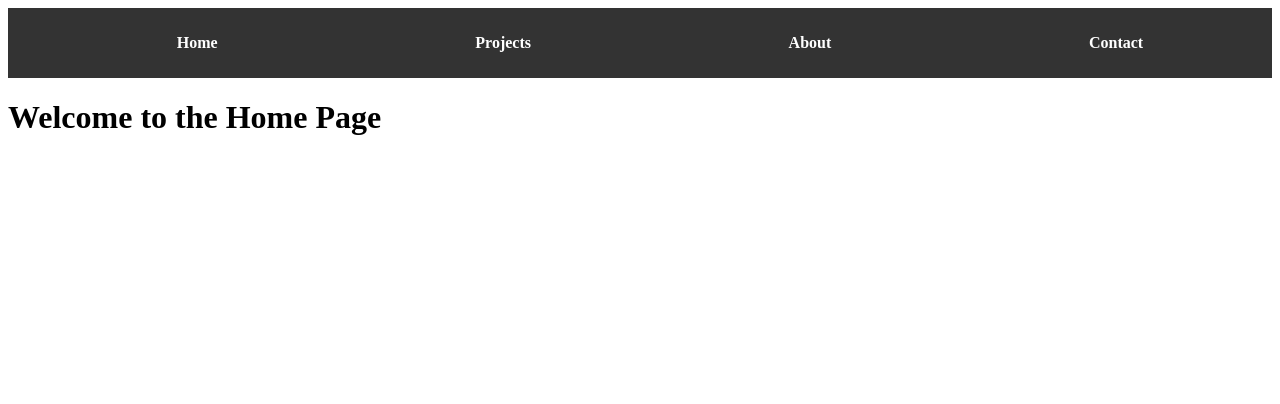
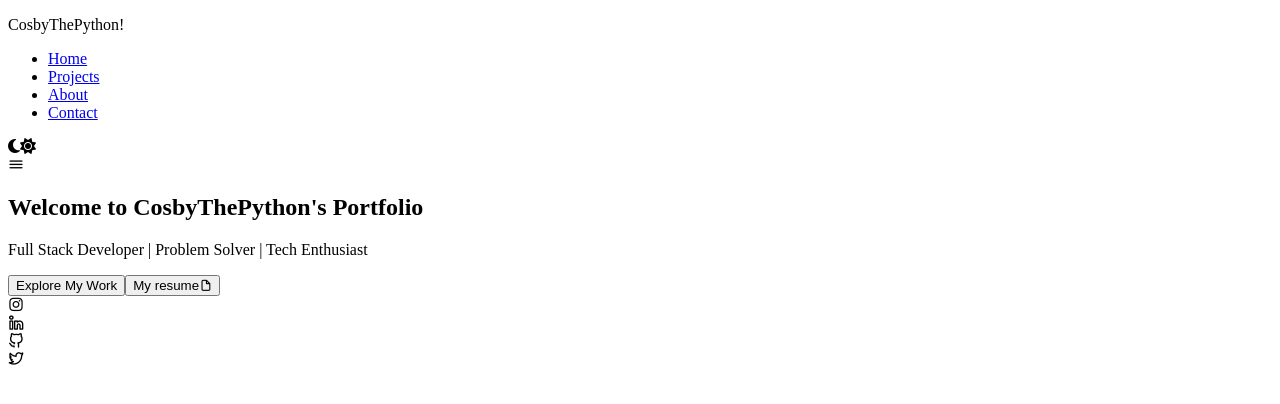
Before and after one commit to Pcosby5/react_journey, a React (Create React App) app in the folder cosby-the-python-portfolio/: page / in a window 1280 px wide. Shown: the top 404 px of the page. Built offline with nearby package versions, Linux system fonts and the light colour scheme.

Commit message:
created a hero section using hero.js and added some icons and fonts

```diff
--- a/cosby-the-python-portfolio/public/index.html
+++ b/cosby-the-python-portfolio/public/index.html
@@ -1,43 +1,24 @@
 <!DOCTYPE html>
 <html lang="en">
+
 <head>
   <meta charset="utf-8" />
-
   <meta name="viewport" content="width=device-width, initial-scale=1" />
   <meta name="theme-color" content="#000000" />
-    <meta
-      name="description"
-      content="Web site created using create-react-app"
-    />
+  <meta name="description" content="Web site created using create-react-app" />
 
-    <!--
-      manifest.json provides metadata used when your web app is installed on a
-      user's mobile device or desktop. See https://developers.google.com/web/fundamentals/web-app-manifest/
-    -->
+  <!-- Font Awesome for other icons -->
+  <link rel="stylesheet" href="https://cdnjs.cloudflare.com/ajax/libs/font-awesome/6.4.2/css/all.min.css">
 
-    <!--
-      Notice the use of %PUBLIC_URL% in the tags above.
-      It will be replaced with the URL of the `public` folder during the build.
-      Only files inside the `public` folder can be referenced from the HTML.
+  <!-- Unicons for custom icons -->
+  <link href="https://cdn.jsdelivr.net/npm/@iconscout/unicons@4.0.8/css/line.min.css" rel="stylesheet">
 
-      Unlike "/favicon.ico" or "favicon.ico", "%PUBLIC_URL%/favicon.ico" will
-      work correctly both with client-side routing and a non-root public URL.
-      Learn how to configure a non-root public URL by running `npm run build`.
-    -->
   <title>React App</title>
 </head>
+
 <body>
   <noscript>You need to enable JavaScript to run this app.</noscript>
   <div id="root"></div>
-    <!--
-      This HTML file is a template.
-      If you open it directly in the browser, you will see an empty page.
+</body>
 
-      You can add webfonts, meta tags, or analytics to this file.
-      The build step will place the bundled scripts into the <body> tag.
-
-      To begin the development, run `npm start` or `yarn start`.
-      To create a production bundle, use `npm run build` or `yarn build`.
-    -->
-  </body>
 </html>
--- a/cosby-the-python-portfolio/src/components/Header.css
+++ b/cosby-the-python-portfolio/src/components/Header.css
@@ -1,4 +1,4 @@
-header {
+/* header {
     background-color: #333;
     padding: 10px 0;
 }
@@ -21,4 +21,4 @@ nav ul li a {
 
 nav ul li a:hover {
     color: #ddd;
-}
+} */
--- a/cosby-the-python-portfolio/src/components/Header.js
+++ b/cosby-the-python-portfolio/src/components/Header.js
@@ -5,20 +5,35 @@ function Header() {
   return (
     <header>
       <nav>
-        <ul>
+        <div className='nav_logo'>
+            <p>CosbyThePython!</p>
+        </div>
+        <ul className='nav_menu_list'>
           <li>
-            <Link to="/">Home</Link>
+            <Link to="/" className='nav_list'>Home</Link>
           </li>
           <li>
-            <Link to="/projects">Projects</Link>
+            <Link to="/projects" className='nav_list'>Projects</Link>
           </li>
           <li>
-            <Link to="/about">About</Link>
+            <Link to="/about" className='nav_list'>About</Link>
           </li>
           <li>
-            <Link to="/contact">Contact</Link>
+            <Link to="/contact" className='nav_list'>Contact</Link>
           </li>
         </ul>
+
+        {/* dark mode */}
+        <div className="mode">
+            <div className="moon-sun" id="toggle-switch">
+                <i className="fa fa-moon" id="moon"></i>
+                <i className="fa fa-sun" id="sun"></i>
+            </div>
+        </div>
+
+        <div className='nav-menu-btn'>
+            <i className='uil uil-bars' ></i>
+        </div>
       </nav>
     </header>
   );
--- /dev/null
+++ b/cosby-the-python-portfolio/src/components/Hero.js
@@ -0,0 +1,26 @@
+import React from 'react';
+import './Hero.css';  // Optional for styling
+
+function Hero() {
+  return (
+    <section className="hero" id="home">
+      <div className="hero-content">
+        <h1>Welcome to CosbyThePython's Portfolio</h1>
+        <p>Full Stack Developer | Problem Solver | Tech Enthusiast</p>
+        <button className="hero-btn">Explore My Work</button>
+         <button className="hero-cv">My resume<i className="uil uil-file"></i>
+         </button>
+      </div>
+
+      <div className="social_icons">
+        <div className="icon"><i className="uil uil-instagram"></i></div>
+        <div className="icon"><i className="uil uil-linkedin-alt"></i></div>
+        <div className="icon"><i className="uil uil-github-alt"></i></div>
+        <div className="icon"><i className="uil uil-twitter-alt"></i></div>
+        <div className="icon"></div>
+      </div>
+    </section>
+  );
+}
+
+export default Hero;
--- a/cosby-the-python-portfolio/src/pages/Home.js
+++ b/cosby-the-python-portfolio/src/pages/Home.js
@@ -1,3 +1,10 @@
+import Hero from '../components/Hero';
+
 export default function Home() {
-  return <h1>Welcome to the Home Page</h1>;
+  return (
+  <>
+    <Hero />
+  </>
+  );
+
 }
```
Also changed, not shown: cosby-the-python-portfolio/src/components/Hero.css (added). Lines whose indentation alone changed are shown as unchanged.
